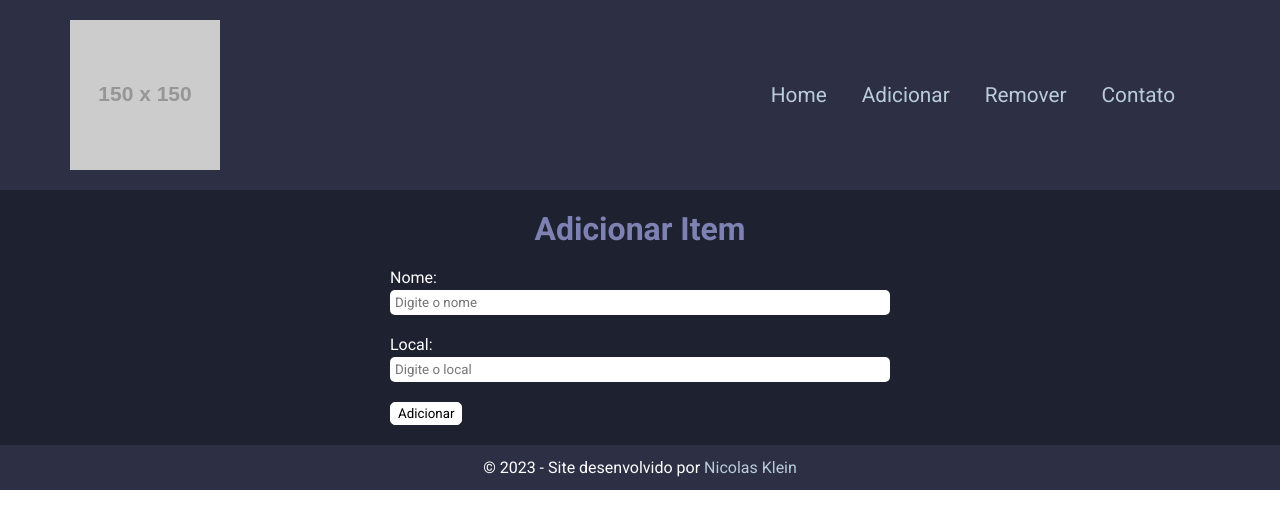
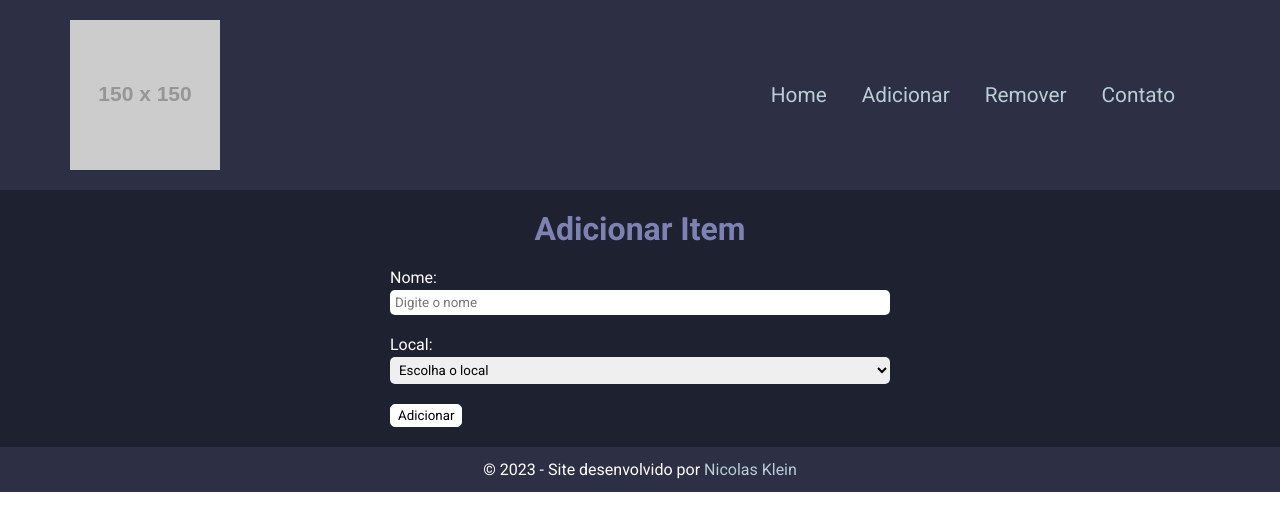
Before and after one commit to nicolaskleinaraujo/trousseau-project, a React (Vite) app in the folder frontend/: page /add in a window 1280 px wide. Shown: the top 530 px of the page. Built offline with nearby package versions, Linux system fonts and the light colour scheme.

Commit message:
changed the add button to a select

```diff
--- a/frontend/src/pages/Add.jsx
+++ b/frontend/src/pages/Add.jsx
@@ -38,14 +38,13 @@ function Add() {
                 </div>
                 <div>
                     <label htmlFor="place">Local: </label>
-                    <input
-                    type="text"
-                    name="place"
-                    id="place"
-                    required
-                    placeholder="Digite o local"
-                    onChange={(e) => setPlace(e.target.value)}
-                    />
+                    <select required name="place" id="place" onChange={ (e) => setPlace(e.target.value) }>
+                        <option>Escolha o local</option>
+                        <option value="Cozinha">Cozinha</option>
+                        <option value="Sala de Estar">Sala de Estar</option>
+                        <option value="Quarto">Quarto</option>
+                        <option value="Eletronicos">Eletronicos</option>
+                    </select>
                 </div>
                 <input type="submit" value="Adicionar" className={styles.submit_button} />
             </form>
--- a/frontend/src/pages/Add.module.css
+++ b/frontend/src/pages/Add.module.css
@@ -30,7 +30,8 @@
     margin-bottom: 20px;
 }
 
-.add div > input {
+.add div > input,
+.add div > select {
     margin-top: 3px;
     padding: 5px;
     border-radius: 5px;
```
